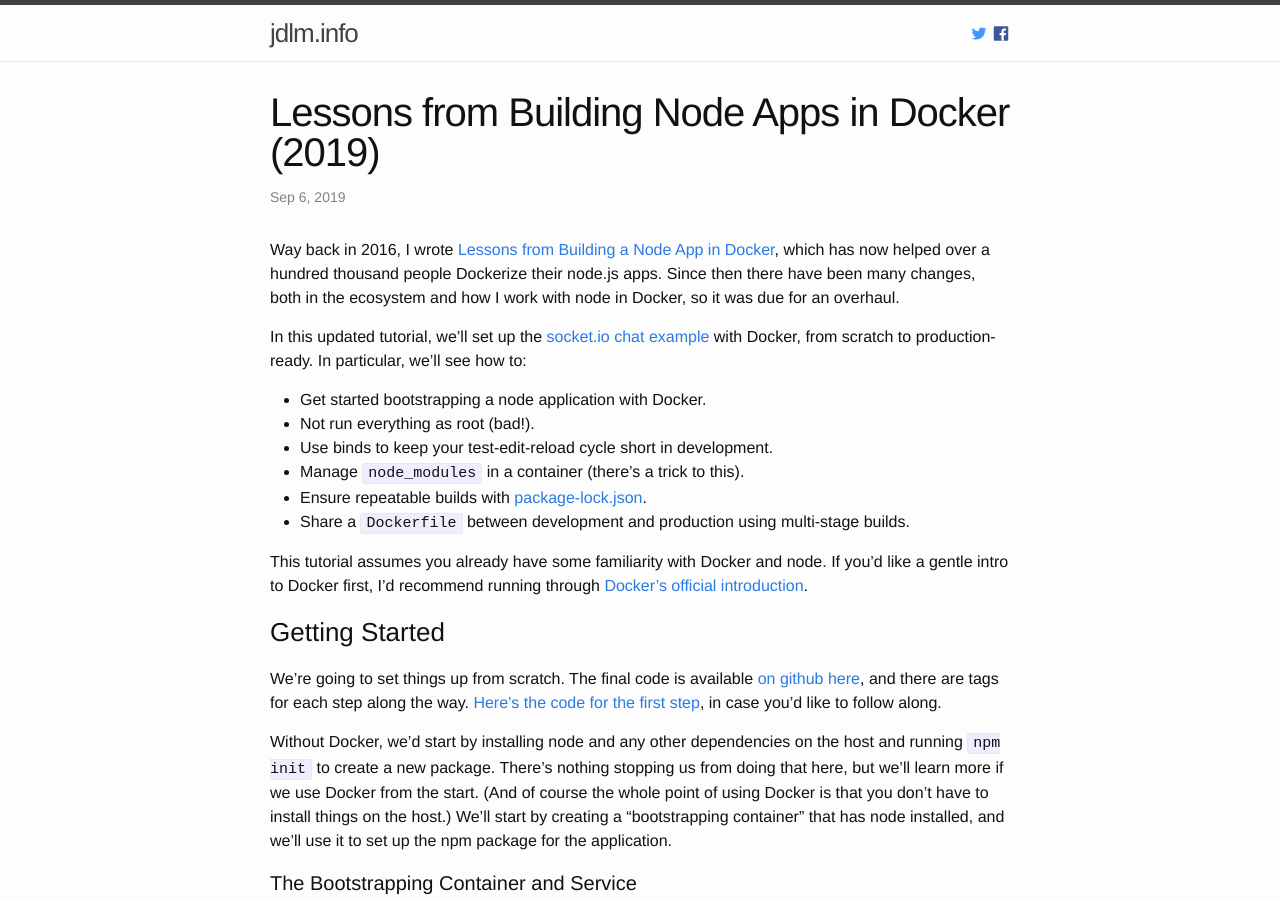
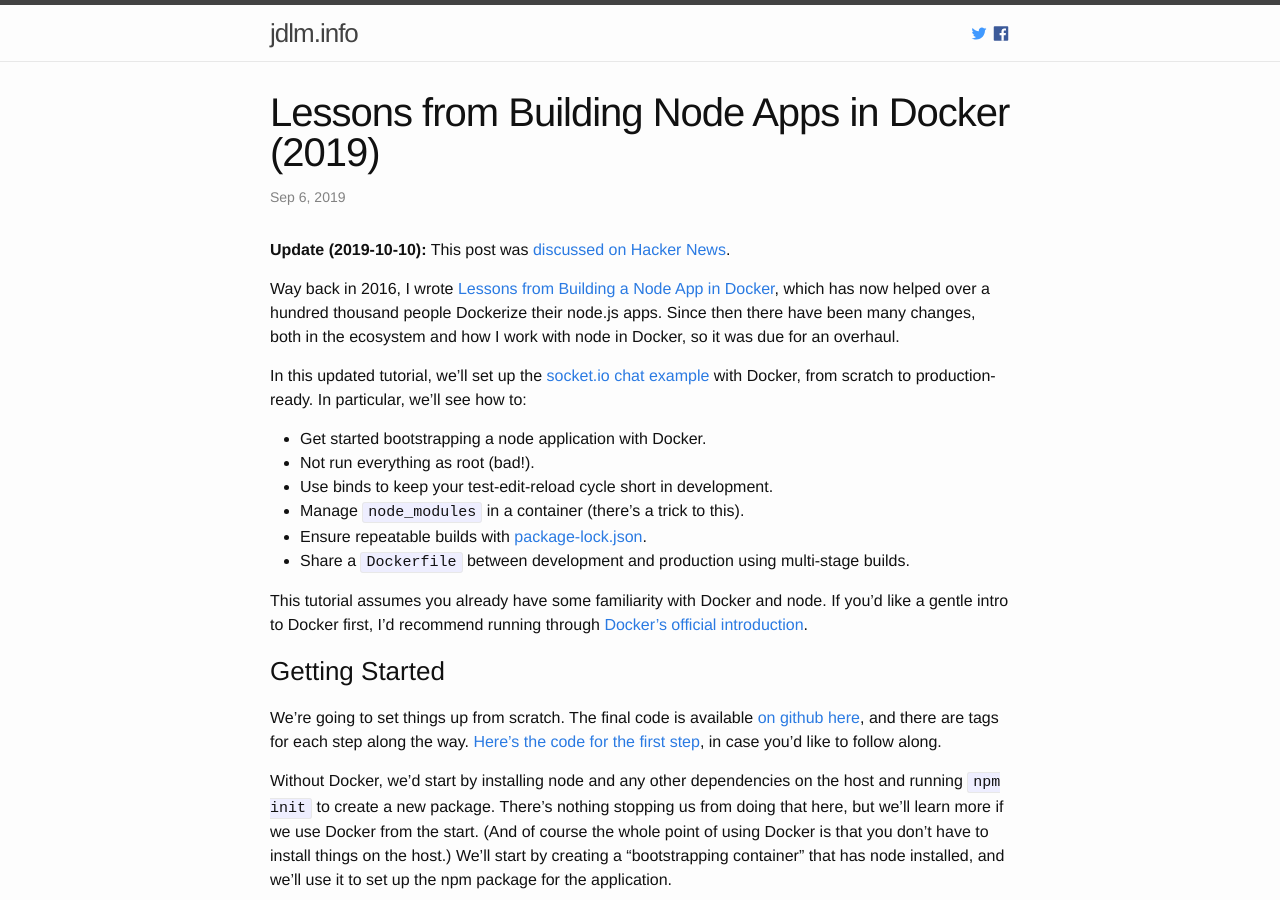
Before and after one commit to jdleesmiller/jdleesmiller.github.io, a Jekyll site: the page built from _posts/2019-09-06-lessons-building-node-app-docker.markdown, in a window 1280 px wide and 900 px high. Built offline with Jekyll 4.4.1, drawn with Linux system fonts in a browser that asks for light colours.

Commit message:
Add link to HN

```diff
--- a/_posts/2019-09-06-lessons-building-node-app-docker.markdown
+++ b/_posts/2019-09-06-lessons-building-node-app-docker.markdown
@@ -6,6 +6,8 @@
 image: /assets/docker_chat_demo/chat.png
 description: Here are some tips and tricks I've learned for developing and deploying web applications written for node.js using Docker (2019 edition).
 ---
+
+**Update (2019-10-10):** This post was [discussed on Hacker News](https://news.ycombinator.com/item?id=21209216).
 
 Way back in 2016, I wrote [Lessons from Building a Node App in Docker](/articles/2016/03/06/lessons-building-node-app-docker.html), which has now helped over a hundred thousand people Dockerize their node.js apps. Since then there have been many changes, both in the ecosystem and how I work with node in Docker, so it was due for an overhaul.
 
```
